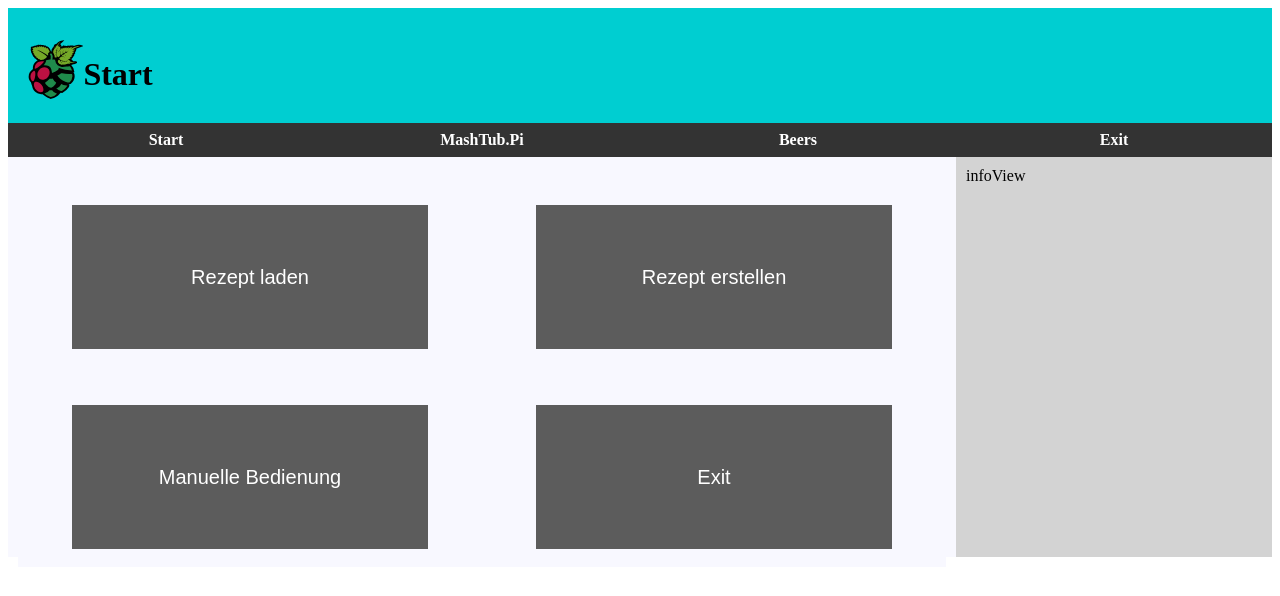
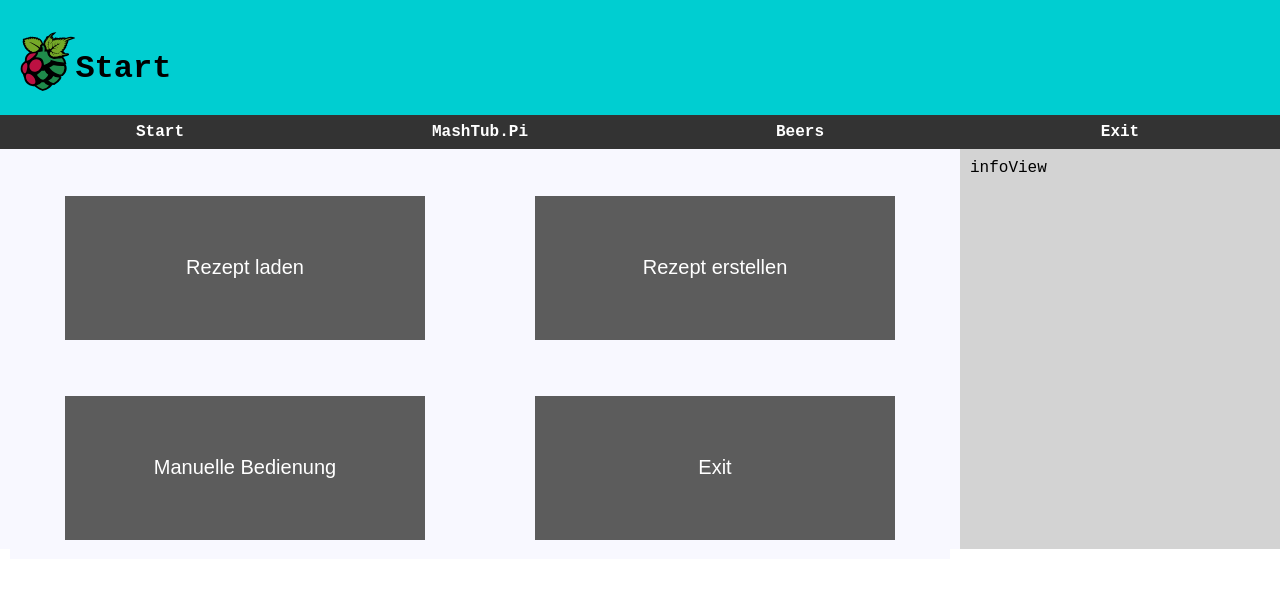
Before and after one commit to neur0nic/MashTub.Pi, a Flask app: page / in a window 1280 px wide. Shown: the top 596 px of the page. Run offline with Flask 2, Linux system fonts and the light colour scheme; parts of the project's set-up code (start-up, migrations or seed data) failed here and were passed over.

Commit message:
Removed a dispensable character

```diff
--- a/Code/static/mtpi.css
+++ b/Code/static/mtpi.css
@@ -1,4 +1,4 @@
-cbody {
+body {
     font-family: "Courier New", Courier, monospace;
     margin: 0;
 }
```
